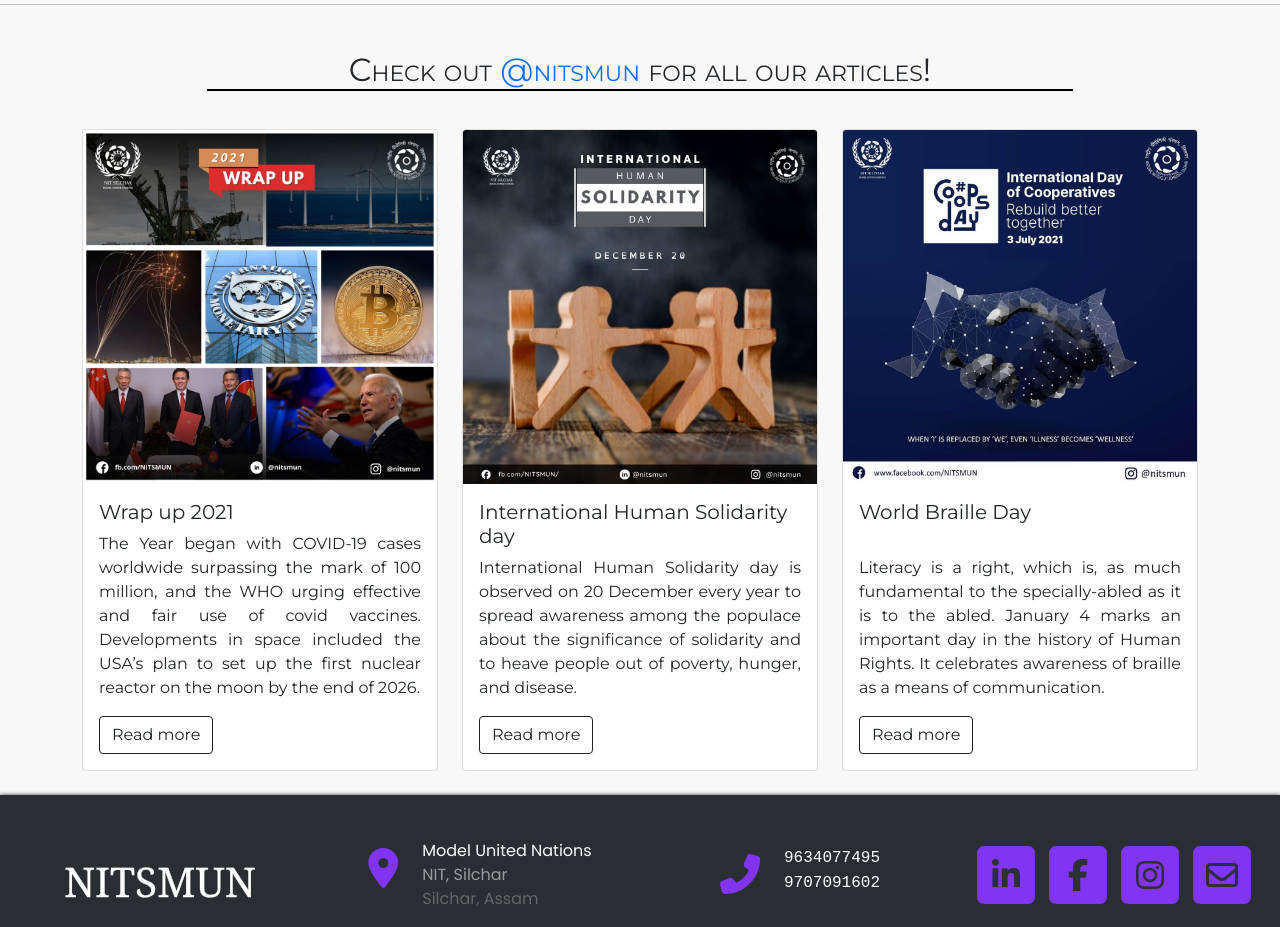
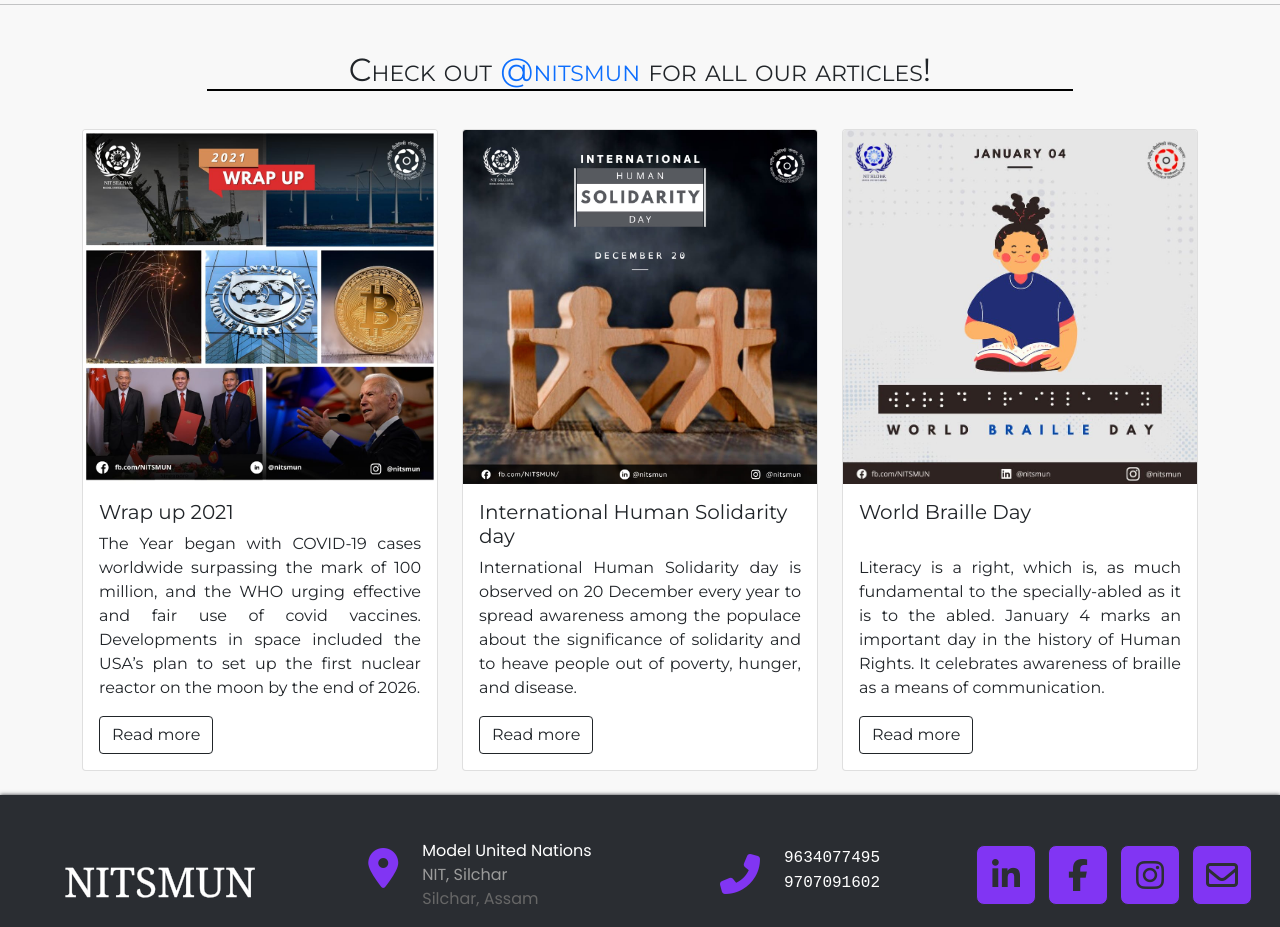
Before and after one commit to nitsmun/nitsmun2021-22, a React (Create React App) app: page / in a window 1280 px wide. Shown: the part 4160-5087 px from the top of the page. Built offline with nearby package versions, Linux system fonts and the light colour scheme.

Commit message:
Fixed a bug

```diff
--- a/src/components/Article.jsx
+++ b/src/components/Article.jsx
@@ -65,7 +65,7 @@ function Article() {
                         </div>
                         <div className="col-lg-4 mb-4">
                             <div className="card">
-                                <img src="img/day_of_cooperatives.jpg" alt="" className="card-img-top" />
+                                <img src="img/braille_day.jpg" alt="" className="card-img-top" />
                                 <div className="card-body">
                                     <h5 className="card-title">World Braille Day</h5>
                                     <p className="card-text" style={{ textAlign: "justify", fontSize: "1rem" }}><br />Literacy is a right, which is, as much fundamental to the specially-abled as it is to the abled. January 4 marks an important day in the history of Human Rights. It celebrates awareness of braille as a means of communication.</p>
```
